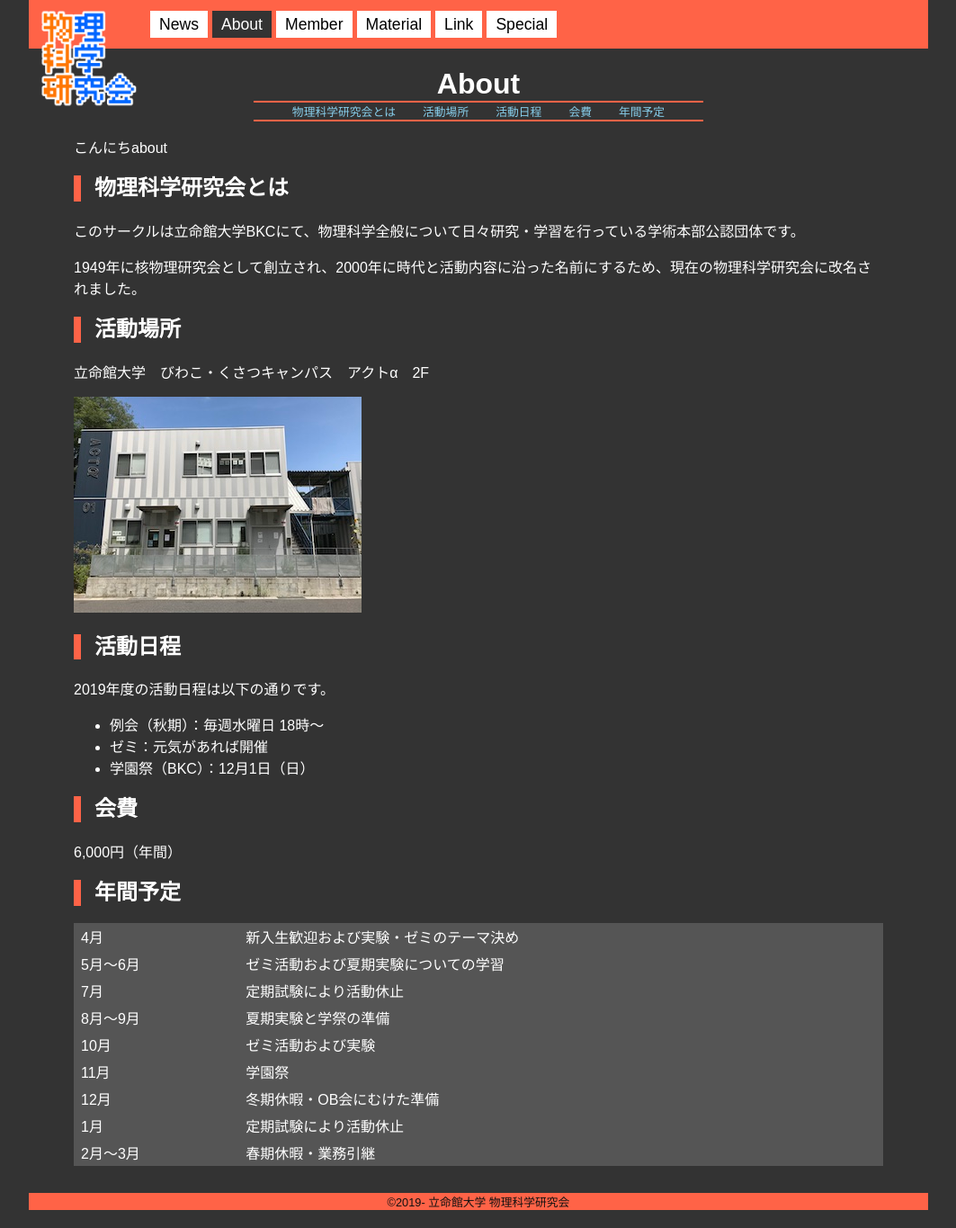
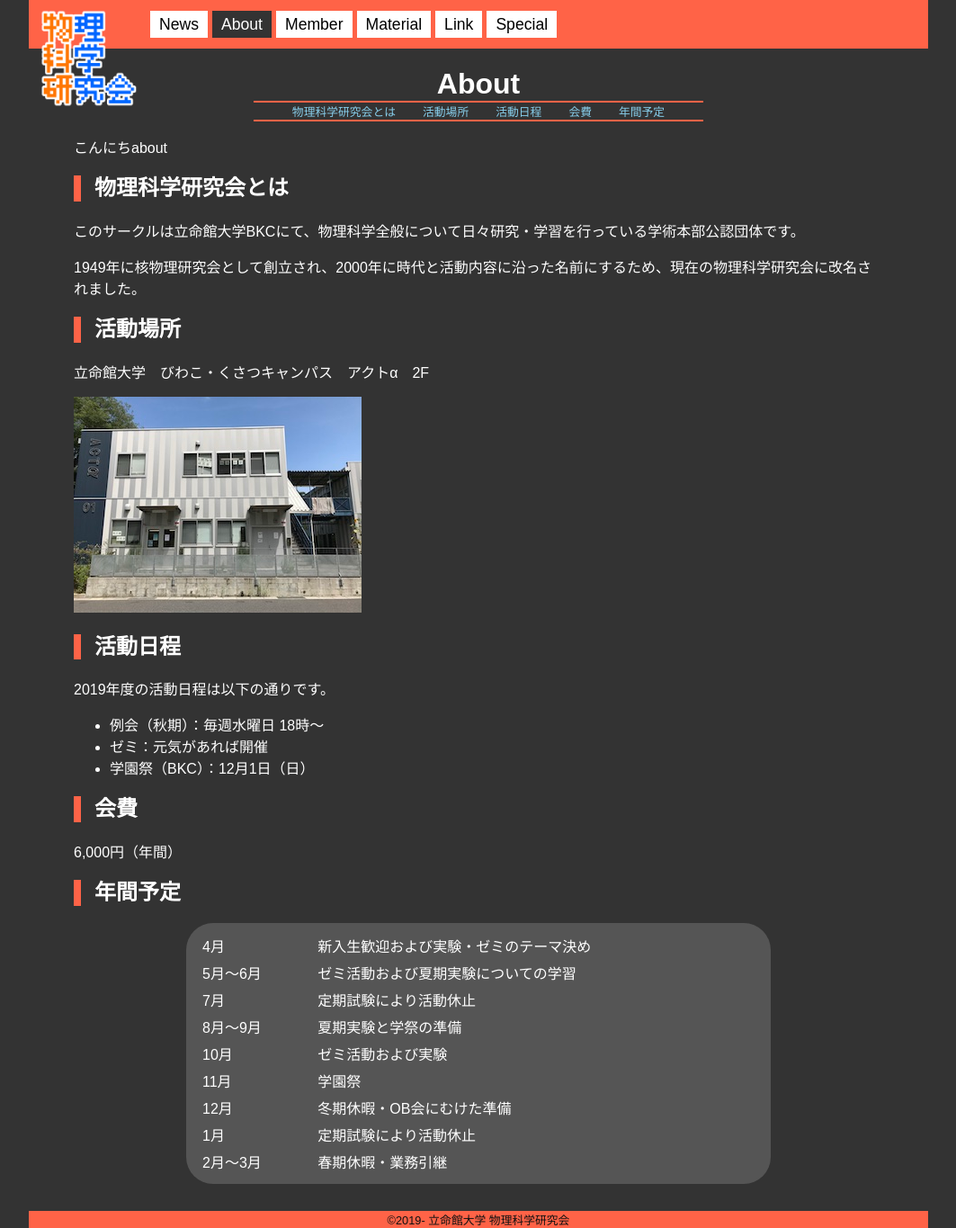
Before and after one commit to vuccaken/vuccaken.github.io, a Jekyll site: the page built from _pages/about.md, in a window 1280 px wide. Shown: the whole page at 90% size, without its empty margins (108-1171 px from the left). Built offline with Jekyll 4.4.1, drawn with Linux system fonts in a browser that asks for light colours; the table of contents is made by our own code.

Commit message:
Update about.md

```diff
--- a/_pages/about.md
+++ b/_pages/about.md
@@ -31,6 +31,7 @@ title: About
 
 ## 年間予定
 
+<div class="table-space">
 <table>
 {% for item in site.data.about-schedule %}
   <tr>
@@ -39,3 +40,4 @@ title: About
   </tr>
 {% endfor %}
 </table>
+</div>
```
